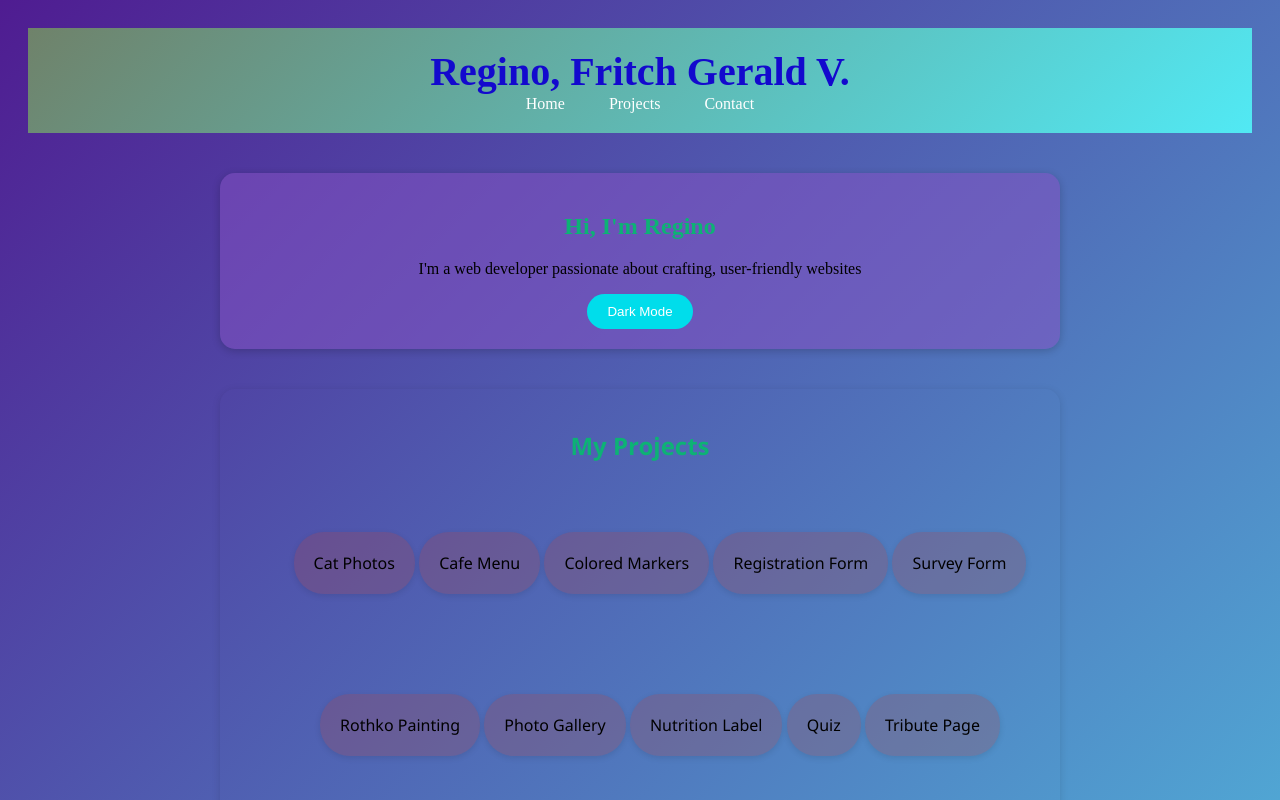
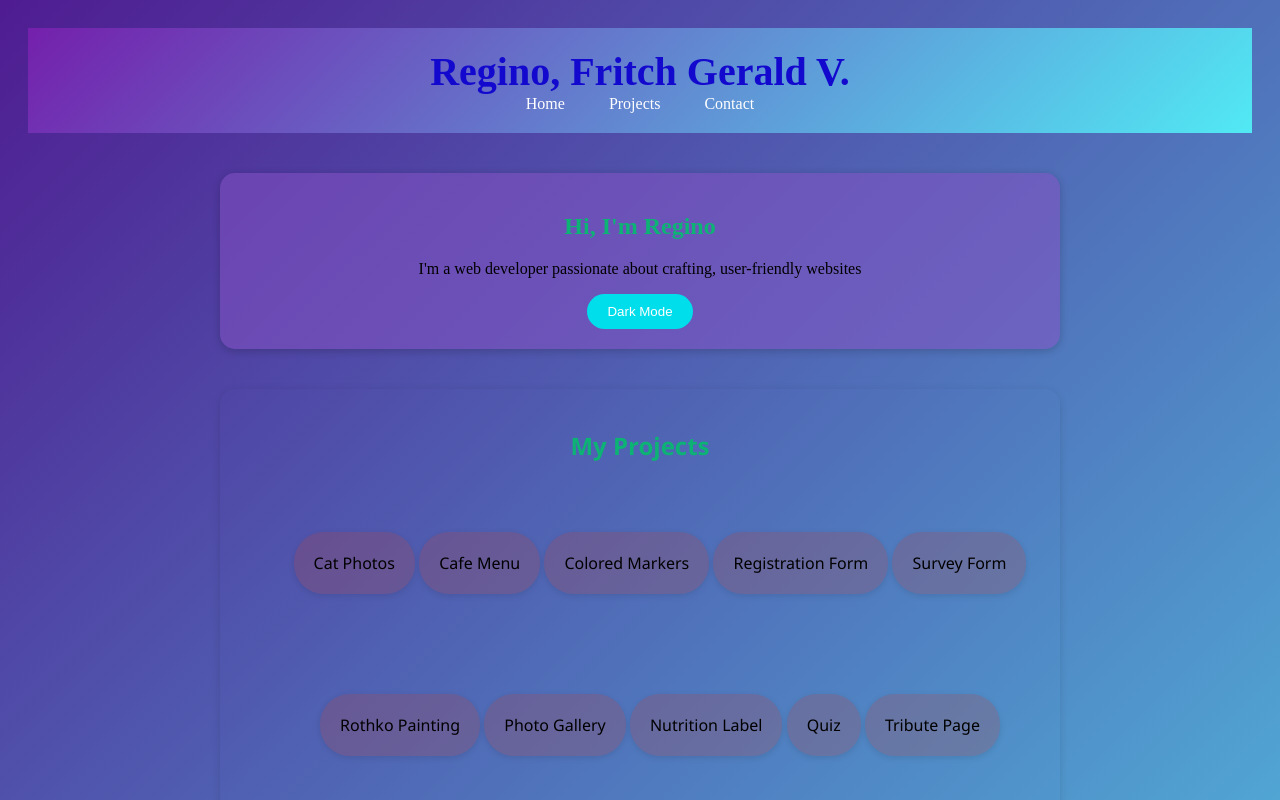
Before and after one commit to krungkrungkekek/port, a plain HTML site: page index.html in a window 1280 px wide. Shown: the top 800 px of the page. Drawn offline with Linux system fonts and the light colour scheme.

Commit message:
Update style.css

```diff
--- a/style.css
+++ b/style.css
@@ -1,5 +1,5 @@
             header {
-                background: linear-gradient(135deg, #6F826A, #51e9f4);
+                background: linear-gradient(135deg, #7420ac, #51e9f4);
                 padding: 20px;
                 text-align: center;
             }
```
